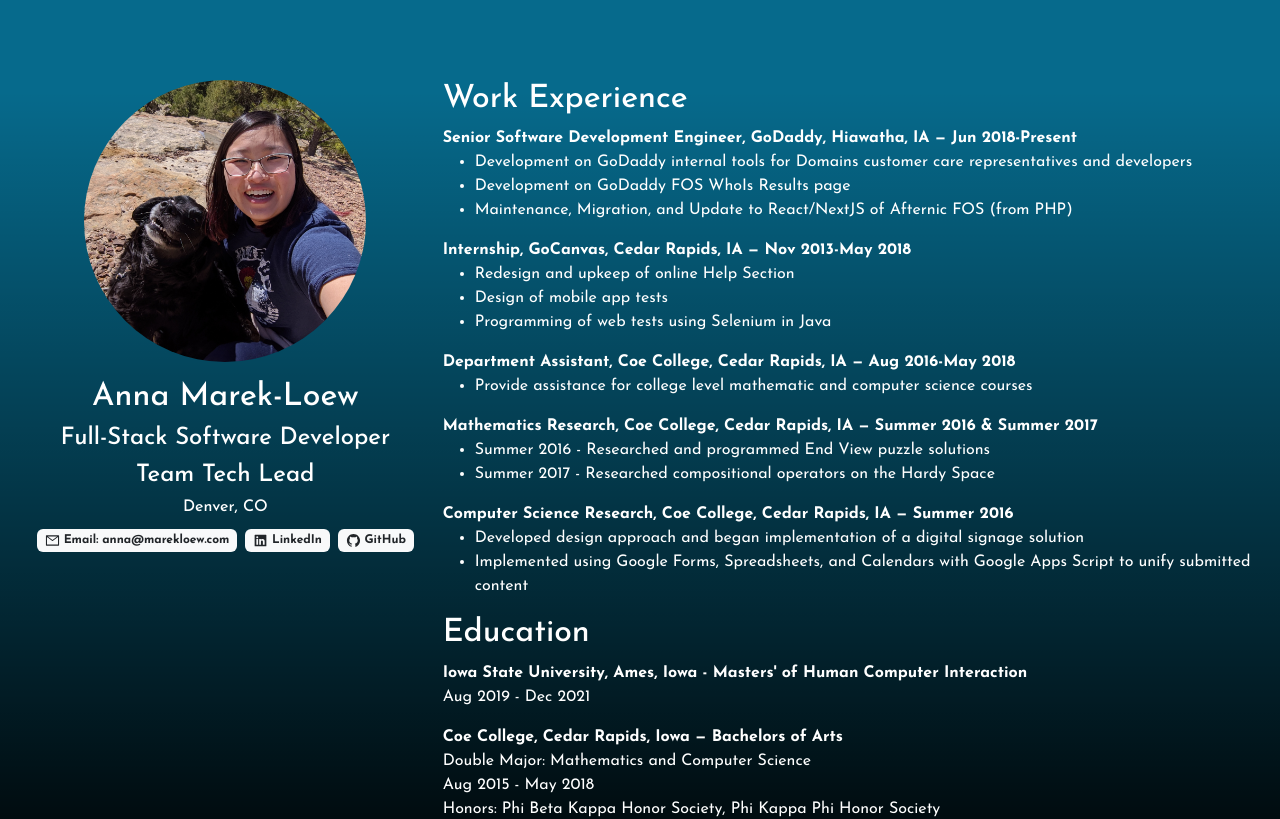
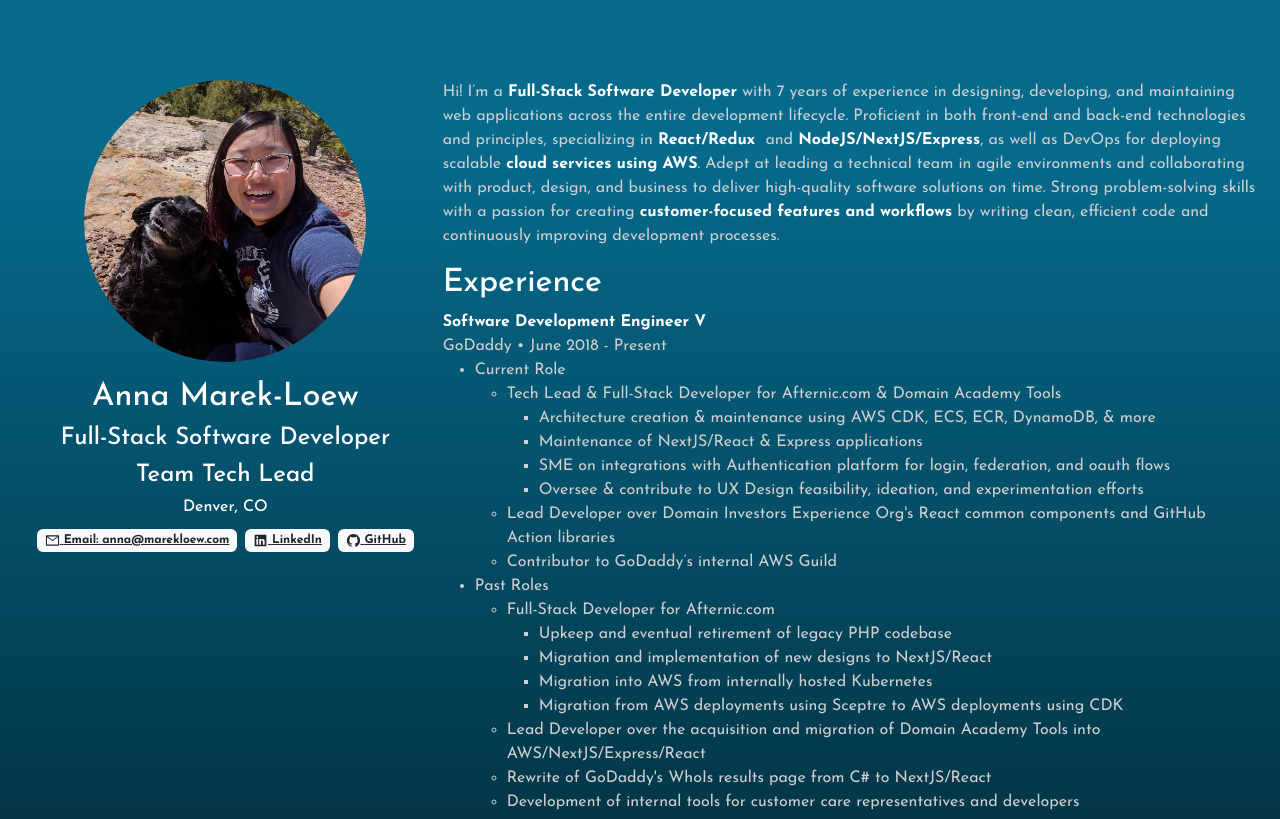
Before and after one commit to lensesrequired/lensesrequired, a Next.js app: page / in a window 1280 px wide. Shown: the top 819 px of the page. Built offline with nearby package versions, Linux system fonts and the light colour scheme.

Commit message:
Update experience

```diff
--- a/app/globals.scss
+++ b/app/globals.scss
@@ -9,6 +9,7 @@
 :root {
   --background: black;
   --foreground: white;
+  --foreground-muted: #cfcfcf;
 }
 
 html,
@@ -37,7 +38,6 @@
 
 a {
   color: inherit;
-  text-decoration: none;
 }
 
 iframe {
@@ -61,6 +61,13 @@
   width: 50%;
 }
 
+.resume-content {
+  color: var(--foreground-muted);
+  strong, h2 {
+    color: var(--foreground);
+  }
+}
+
 @include media-breakpoint-up(md) {
   .profile-picture {
     width: 70%;
--- a/app/page.tsx
+++ b/app/page.tsx
@@ -47,60 +47,113 @@
               </div>
             </div>
           </Col>
-          <Col md={8}>
+          <Col md={8} className="resume-content">
             <Row>
-              <h2>Work Experience</h2>
+              <p>
+                Hi! I’m a <strong>Full-Stack Software Developer</strong> with 7
+                years of experience in designing, developing, and maintaining
+                web applications across the entire development lifecycle.
+                Proficient in both front-end and back-end technologies and
+                principles, specializing in <strong>React/Redux</strong>&nbsp;
+                and&nbsp;
+                <strong>NodeJS/NextJS/Express</strong>, as well as DevOps for
+                deploying scalable <strong>cloud services using AWS</strong>.
+                Adept at leading a technical team in agile environments and
+                collaborating with product, design, and business to deliver
+                high-quality software solutions on time. Strong problem-solving
+                skills with a passion for creating&nbsp;
+                <strong>customer-focused features and workflows</strong> by
+                writing clean, efficient code and continuously improving
+                development processes.
+              </p>
+              <h2>Experience</h2>
               <div>
                 <span>
-                  <strong>
-                    Senior Software Development Engineer, GoDaddy, Hiawatha, IA
-                    — Jun 2018-Present
-                  </strong>
+                  <strong>Software Development Engineer V</strong>
+                  <br />
+                  GoDaddy • June 2018 - Present
                 </span>
                 <ul>
-                  <li>
-                    Development on GoDaddy internal tools for Domains customer
-                    care representatives and developers
-                  </li>
-                  <li>Development on GoDaddy FOS WhoIs Results page</li>
-                  <li>
-                    Maintenance, Migration, and Update to React/NextJS of
-                    Afternic FOS (from PHP)
-                  </li>
+                  <li>Current Role</li>
+                  <ul>
+                    <li>
+                      Tech Lead & Full-Stack Developer for Afternic.com & Domain
+                      Academy Tools
+                    </li>
+                    <ul>
+                      <li>
+                        Architecture creation & maintenance using AWS CDK, ECS,
+                        ECR, DynamoDB, & more
+                      </li>
+                      <li>
+                        Maintenance of NextJS/React & Express applications
+                      </li>
+                      <li>
+                        SME on integrations with Authentication platform for
+                        login, federation, and oauth flows
+                      </li>
+                      <li>
+                        Oversee & contribute to UX Design feasibility, ideation,
+                        and experimentation efforts
+                      </li>
+                    </ul>
+                    <li>
+                      Lead Developer over Domain Investors Experience Org's
+                      React common components and GitHub Action libraries
+                    </li>
+                    <li>Contributor to GoDaddy’s internal AWS Guild</li>
+                  </ul>
+                  <li>Past Roles</li>
+                  <ul>
+                    <li>Full-Stack Developer for Afternic.com</li>
+                    <ul>
+                      <li>
+                        Upkeep and eventual retirement of legacy PHP codebase
+                      </li>
+                      <li>
+                        Migration and implementation of new designs to
+                        NextJS/React
+                      </li>
+                      <li>
+                        Migration into AWS from internally hosted Kubernetes
+                      </li>
+                      <li>
+                        Migration from AWS deployments using Sceptre to AWS
+                        deployments using CDK
+                      </li>
+                    </ul>
+                    <li>
+                      Lead Developer over the acquisition and migration of
+                      Domain Academy Tools into AWS/NextJS/Express/React
+                    </li>
+                    <li>
+                      Rewrite of GoDaddy's WhoIs results page from C# to
+                      NextJS/React
+                    </li>
+                    <li>
+                      Development of internal tools for customer care
+                      representatives and developers
+                    </li>
+                  </ul>
                 </ul>
               </div>
               <div>
                 <span>
-                  <strong>
-                    Internship, GoCanvas, Cedar Rapids, IA — Nov 2013-May 2018
-                  </strong>
+                  <strong>Technical Intern</strong>
+                  <br />
+                  GoCanvas • November 2013 - May 2018
                 </span>
                 <ul>
                   <li>Redesign and upkeep of online Help Section</li>
                   <li>Design of mobile app tests</li>
-                  <li>Programming of web tests using Selenium in Java</li>
+                  <li>Implementation of web tests using Selenium in Java</li>
                 </ul>
               </div>
               <div>
                 <span>
-                  <strong>
-                    Department Assistant, Coe College, Cedar Rapids, IA — Aug
-                    2016-May 2018
-                  </strong>
-                </span>
-                <ul>
-                  <li>
-                    Provide assistance for college level mathematic and computer
-                    science courses
-                  </li>
-                </ul>
-              </div>
-              <div>
-                <span>
-                  <strong>
-                    Mathematics Research, Coe College, Cedar Rapids, IA — Summer
-                    2016 & Summer 2017
-                  </strong>
+                  <strong>Mathematics Researcher</strong>
+                  <br />
+                  Coe College • Summer 2016 & Summer 2017
                 </span>
                 <ul>
                   <li>
@@ -109,16 +162,18 @@
                   </li>
                   <li>
                     Summer 2017 - Researched compositional operators on the
-                    Hardy Space
+                    Hardy Space{' '}
+                    <a href="https://scholar.rose-hulman.edu/rhumj/vol21/iss1/1/">
+                      Publication
+                    </a>
                   </li>
                 </ul>
               </div>
               <div>
                 <span>
-                  <strong>
-                    Computer Science Research, Coe College, Cedar Rapids, IA —
-                    Summer 2016
-                  </strong>
+                  <strong>Computer Science Researcher</strong>
+                  <br />
+                  Coe College • Summer 2016
                 </span>
                 <ul>
                   <li>
```
